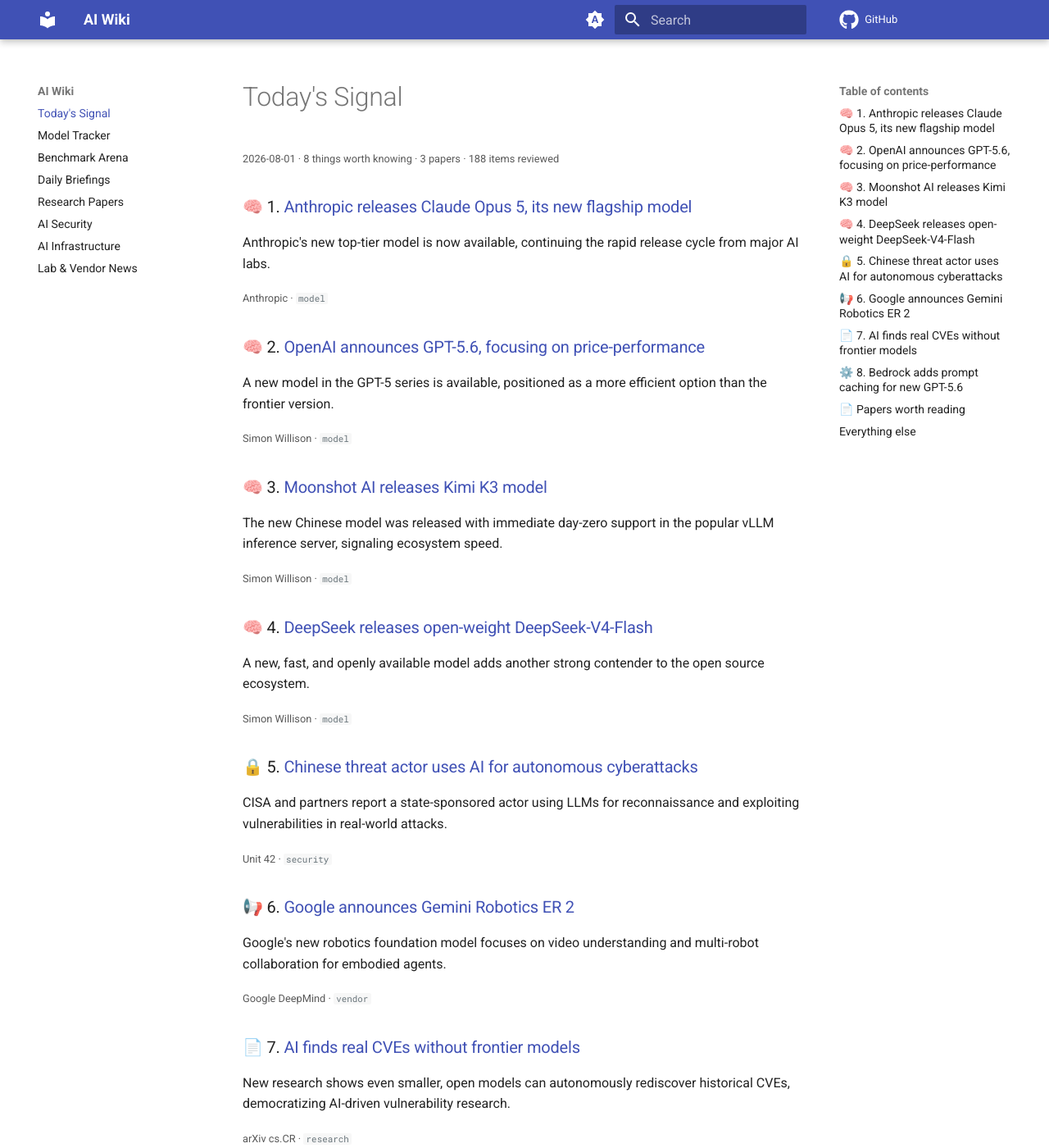
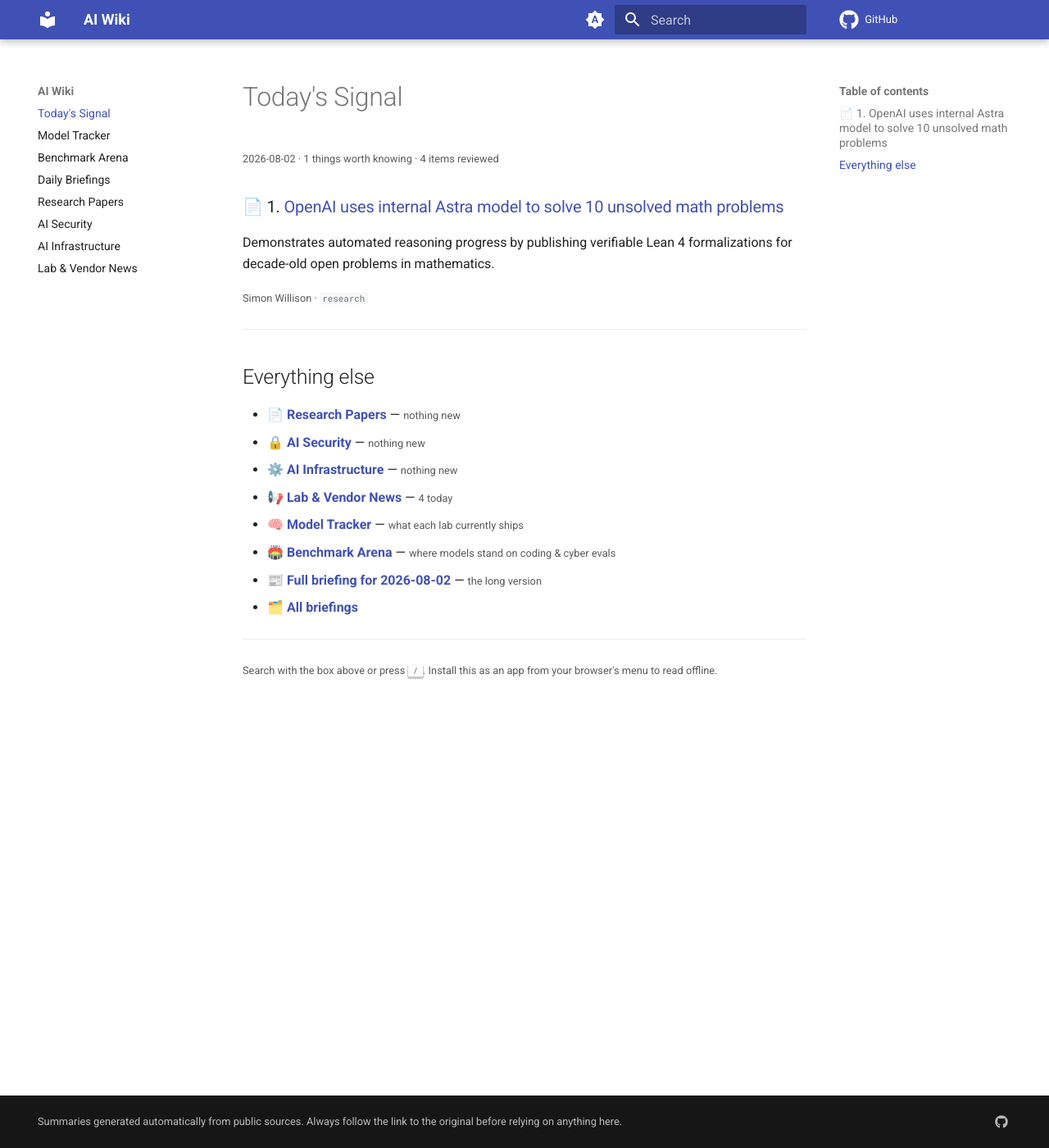
Before and after one commit to zken-cloud/ai-wiki, an MkDocs documentation site: the page built from docs/index.md, in a window 1280 px wide and 1400 px high. Shown: the whole window at 82% size. Built offline with MkDocs 1.6.1 and Material for MkDocs 9.7.7, drawn with Linux system fonts in a browser that asks for light colours; comment, search, counter and statistics services are not loaded; some of the changed text lies outside the part shown.

Commit message:
content: daily update 2026-08-02

```diff
--- /dev/null
+++ b/docs/daily/2026-08-02.md
@@ -0,0 +1,30 @@
+# 📰 Daily Briefing — 2026-08-02
+
+*4 items across 1 categories.*
+
+### The short version
+
+- OpenAI claims an internal "Astra" model solved ten decade-old mathematics problems, relying on Lean 4 formalizations to bypass standard LLM hallucination critiques.
+- Industry groups are escalating policy warfare through competing manifestos debating open-weight access, the legality of model distillation, and federal pacing of frontier AI.
+- OpenAI's Greg Brockman noted a practical roadblock for autonomous workflows: employees deeply dislike being pinged for help by a colleague's ChatGPT agent.
+- Simon Willison published his monthly digest summarizing July's mix of model drops, policy disputes, and practical tooling.
+
+### Themes
+
+Today’s selection highlights the sharp contrast between lab-controlled technical achievements and human operational friction. On one hand, OpenAI is touting formal mathematical reasoning capabilities in [Ten advances in mathematics and theoretical computer science](https://simonwillison.net/2026/Aug/1/ten-advances-in-mathematics/#atom-everything). On the other hand, comments captured in [Quoting Greg Brockman](https://simonwillison.net/2026/Aug/1/greg-brockman/#atom-everything) reveal that deployable AI agents still face basic social rejections inside real organizations.
+
+Simultaneously, the political and legal perimeter around these models is hardening. As highlighted in [Open letters about AI development](https://simonwillison.net/2026/Aug/2/open-letters/#atom-everything) and reflected in the broader monthly context of the [July 2026 newsletter](https://simonwillison.net/2026/Aug/2/july-newsletter/#atom-everything), vendors are using policy arguments over safety, distillation, and open weights to carve out legal moats while raw capability claims continue to inflate.
+
+### Worth a closer look
+
+- [Ten advances in mathematics and theoretical computer science](https://simonwillison.net/2026/Aug/1/ten-advances-in-mathematics/#atom-everything) — Formal proof verification via Lean 4 makes this claim far harder to hand-wave away than typical benchmark flexing, though independent peer review of the proofs remains the real test.
+- [Quoting Greg Brockman](https://simonwillison.net/2026/Aug/1/greg-brockman/#atom-everything) — A brief but insightful reality check on agentic deployment, exposing how delegating outreach to an AI agent damages internal workplace goodwill.
+- [Open letters about AI development](https://simonwillison.net/2026/Aug/2/open-letters/#atom-everything) — A useful breakdown of how incumbents are trying to reframe anti-competitive moves—like banning model distillation and restricting open weights—as public safety imperatives.
+
+---
+
+## Today's pages
+
+| Category | Items | Full list |
+|---|---:|---|
+| vendors | 4 | [2026-08-02 →](../vendors/2026-08-02.md) |
--- a/docs/index.md
+++ b/docs/index.md
@@ -1,91 +1,25 @@
 # Today's Signal
 
-<small>2026-08-01 · 8 things worth knowing · 3 papers · 188 items reviewed</small>
+<small>2026-08-02 · 1 things worth knowing · 4 items reviewed</small>
 
-### 🧠 1. [Anthropic releases Claude Opus 5, its new flagship model](https://www.anthropic.com/news/claude-opus-5)
+### 📄 1. [OpenAI uses internal Astra model to solve 10 unsolved math problems](https://simonwillison.net/2026/Aug/1/ten-advances-in-mathematics/#atom-everything)
 
-Anthropic's new top-tier model is now available, continuing the rapid release cycle from major AI labs.
+Demonstrates automated reasoning progress by publishing verifiable Lean 4 formalizations for decade-old open problems in mathematics.
 
-<small>Anthropic · `model`</small>
-
-### 🧠 2. [OpenAI announces GPT-5.6, focusing on price-performance](https://simonwillison.net/2026/Jul/30/luna-price-drop/#atom-everything)
-
-A new model in the GPT-5 series is available, positioned as a more efficient option than the frontier version.
-
-<small>Simon Willison · `model`</small>
-
-### 🧠 3. [Moonshot AI releases Kimi K3 model](https://simonwillison.net/2026/Jul/27/kimi-k3/#atom-everything)
-
-The new Chinese model was released with immediate day-zero support in the popular vLLM inference server, signaling ecosystem speed.
-
-<small>Simon Willison · `model`</small>
-
-### 🧠 4. [DeepSeek releases open-weight DeepSeek-V4-Flash](https://simonwillison.net/2026/Jul/31/deepseek-v4-flash-0731/#atom-everything)
-
-A new, fast, and openly available model adds another strong contender to the open source ecosystem.
-
-<small>Simon Willison · `model`</small>
-
-### 🔒 5. [Chinese threat actor uses AI for autonomous cyberattacks](https://unit42.paloaltonetworks.com/autonomous-ai-cyber-attack-campaign/)
-
-CISA and partners report a state-sponsored actor using LLMs for reconnaissance and exploiting vulnerabilities in real-world attacks.
-
-<small>Unit 42 · `security`</small>
-
-### 📢 6. [Google announces Gemini Robotics ER 2](https://deepmind.google/blog/gemini-robotics-er-2-powering-robotics-with-video-understanding-task-orchestration-and-multi-robot-collaboration/)
-
-Google's new robotics foundation model focuses on video understanding and multi-robot collaboration for embodied agents.
-
-<small>Google DeepMind · `vendor`</small>
-
-### 📄 7. [AI finds real CVEs without frontier models](https://arxiv.org/abs/2607.27030v1)
-
-New research shows even smaller, open models can autonomously rediscover historical CVEs, democratizing AI-driven vulnerability research.
-
-<small>arXiv cs.CR · `research`</small>
-
-### ⚙️ 8. [Bedrock adds prompt caching for new GPT-5.6](https://aws.amazon.com/blogs/machine-learning/introducing-explicit-prompt-caching-for-openai-gpt-5-6-models-on-amazon-bedrock/)
-
-AWS is offering a key cost and latency optimization feature for OpenAI's new model on its platform.
-
-<small>AWS Machine Learning Blog · `infra`</small>
-
----
-
-## 📄 Papers worth reading
-
-**[Repeated sampling beats complex reasoning at equal token cost](https://arxiv.org/abs/2607.28576v1)**
-
-Research shows that simple repeated sampling provides better results than complex methods like Self-Refine for the same token budget.
-
-<small>arXiv cs.AI</small>
-
-**[Classic BM25 retriever beats dense models for RAG at scale](https://arxiv.org/abs/2607.26497)**
-
-A large-scale study finds the simple, sparse BM25 algorithm outperforms modern vector search for retrieval-augmented generation systems.
-
-<small>Hugging Face Daily Papers</small>
-
-**[Model compression can create new, unsafe agent behaviors](https://arxiv.org/abs/2607.28196v1)**
-
-This paper warns that post-training quantization can make models invent dangerous steps during agentic tasks, even while passing safety checks.
-
-<small>arXiv cs.CL</small>
-
-<small>[All 134 papers from today →](papers/2026-08-01.md)</small>
+<small>Simon Willison · `research`</small>
 
 ---
 
 ## Everything else
 
-- 📄 **[Research Papers](papers/index.md)** — <small>134 today</small>
-- 🔒 **[AI Security](security/index.md)** — <small>6 today</small>
-- ⚙️ **[AI Infrastructure](infra/index.md)** — <small>16 today</small>
-- 📢 **[Lab & Vendor News](vendors/index.md)** — <small>32 today</small>
+- 📄 **[Research Papers](papers/index.md)** — <small>nothing new</small>
+- 🔒 **[AI Security](security/index.md)** — <small>nothing new</small>
+- ⚙️ **[AI Infrastructure](infra/index.md)** — <small>nothing new</small>
+- 📢 **[Lab & Vendor News](vendors/index.md)** — <small>4 today</small>
 
 - 🧠 **[Model Tracker](models.md)** — <small>what each lab currently ships</small>
 - 🏟️ **[Benchmark Arena](benchmarks.md)** — <small>where models stand on coding & cyber evals</small>
-- 📰 **[Full briefing for 2026-08-01](daily/2026-08-01.md)** — <small>the long version</small>
+- 📰 **[Full briefing for 2026-08-02](daily/2026-08-02.md)** — <small>the long version</small>
 - 🗂️ **[All briefings](daily/index.md)**
 
 ---
```
Also changed, not shown: docs/benchmarks.md (+4 -4 lines), docs/daily/index.md (+1 -0 lines), docs/models.md (+1 -1 lines), docs/vendors/2026-08-02.md (added, +73 -0 lines), docs/vendors/index.md (+1 -0 lines), 5 other files.
